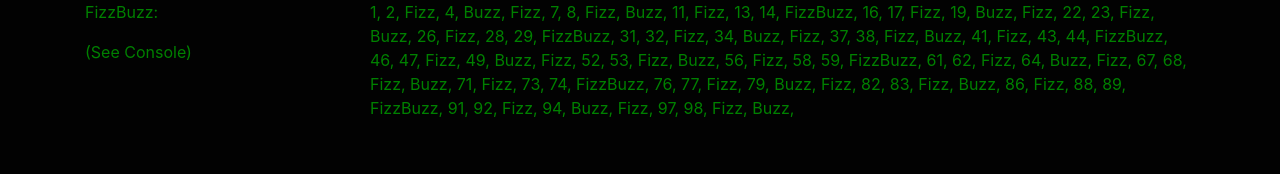
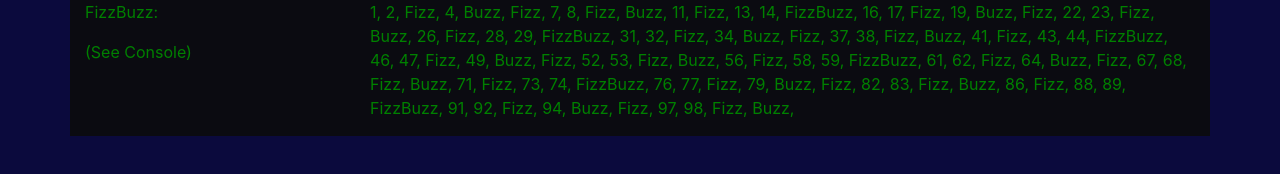
Before and after one commit to EmilsLapins/RCS_Web, a plain HTML site: page Homework03/index.html in a window 1280 px wide. Drawn offline with nearby package versions, Linux system fonts and the light colour scheme.

Commit message:
learning css

```diff
--- a/Homework03/index.html
+++ b/Homework03/index.html
@@ -10,17 +10,19 @@
     <title>Document</title>
 </head>
 
-<body style="background: rgb(2, 2, 2); color: green">
-    <div class="container">
-        <div class="row">
+<body style="background-color: rgb(11, 10, 61)">
+    <div class="container"  style="background: rgba(12, 12, 12, 0.884); color: green; ">
+        <div class="row" >
             <div class="col-3">
                 <p>FizzBuzz: </p>
                 <p>(See Console)</p>
             </div>
+
             <div class="col-9" id="div1">
 
 
             </div>
+
         </div>
     </div>
     <script type="text/javascript" src="main.js"></script>
```
